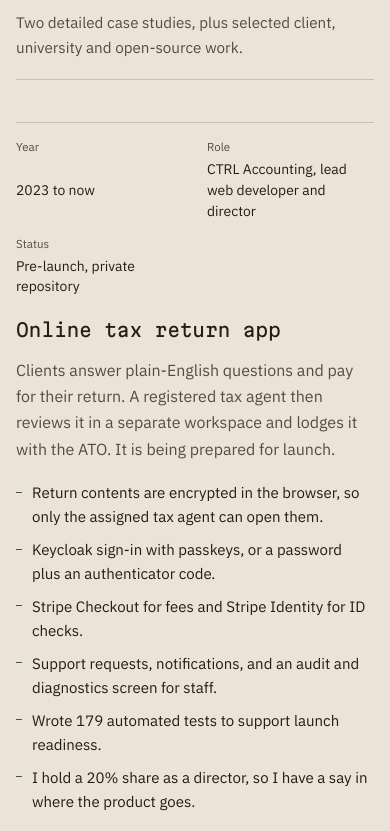
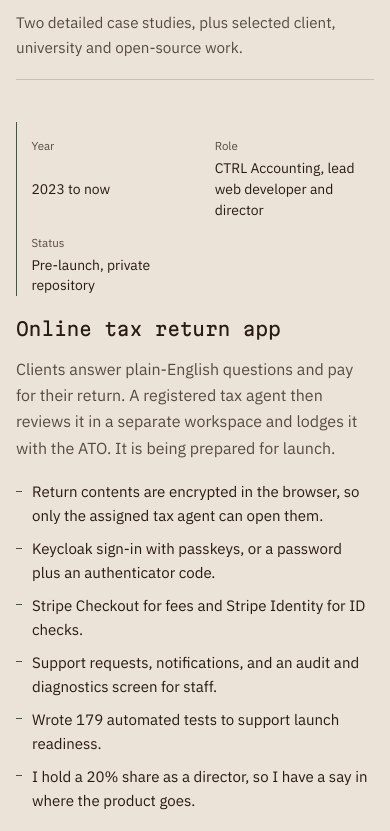
Before and after one commit to TheSpicyTacoGuy/dylan-robinson, a React (Vite) app: page / in a window 390 px wide. Shown: the part 928-1759 px from the top of the page. Built offline with nearby package versions, Linux system fonts and the light colour scheme; no server answers.

Commit message:
fix: adjust log animation trigger and improve case specification styles

```diff
--- a/src/components/Log.tsx
+++ b/src/components/Log.tsx
@@ -102,10 +102,14 @@ export function Log({ className }: LogProps) {
       if (reduced.matches || !visible) return;
       const scene = canvas.closest<HTMLElement>(".log-scene") ?? canvas;
       const rect = scene.getBoundingClientRect();
-      // Map this scene's passage to one modest turn, then leave the log still.
+      // Start when the scene enters the viewport and finish as it leaves.
+      const viewport = window.innerHeight;
       const progress = Math.max(
         0,
-        Math.min(1, -rect.top / Math.max(1, rect.height)),
+        Math.min(
+          1,
+          (viewport - rect.top) / Math.max(1, viewport + rect.height),
+        ),
       );
       targetY = LOG_ROTATION.yaw + progress * 0.55;
       targetX = LOG_ROTATION.pitch + progress * 0.12;
--- a/src/index.css
+++ b/src/index.css
@@ -712,8 +712,8 @@ main {
  */
 .case__spec {
   align-self: start;
-  padding-top: 0.85rem;
-  border-top: 1px solid var(--line);
+  padding: 0.25rem 0 0 1rem;
+  border-left: 1px solid var(--band-accent);
 }
 
 .case__spec dl {
@@ -1307,8 +1307,7 @@ main {
   }
 
   .case__spec {
-    padding: 0.9rem 0 0;
-    border-top: 1px solid var(--line);
+    padding: 0.9rem 0 0 0.9rem;
   }
 
   .case__spec dl {
```
